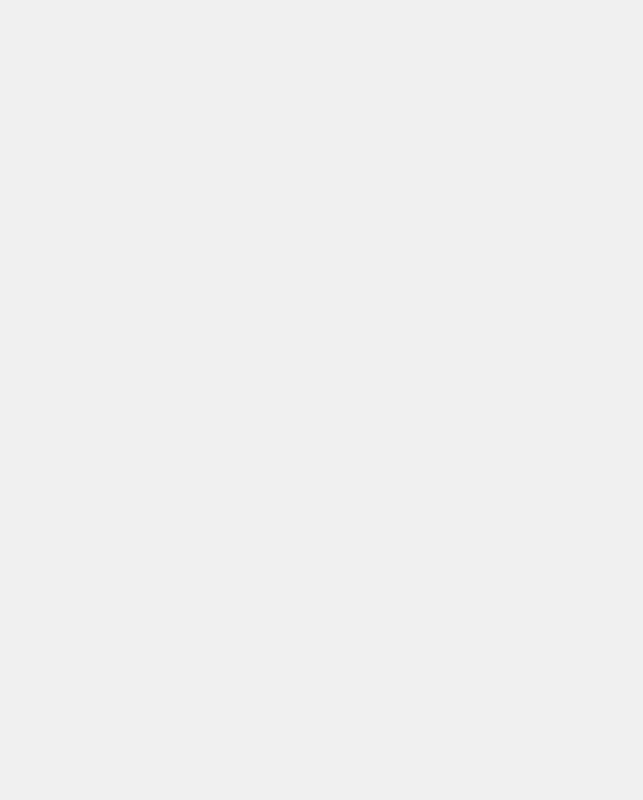
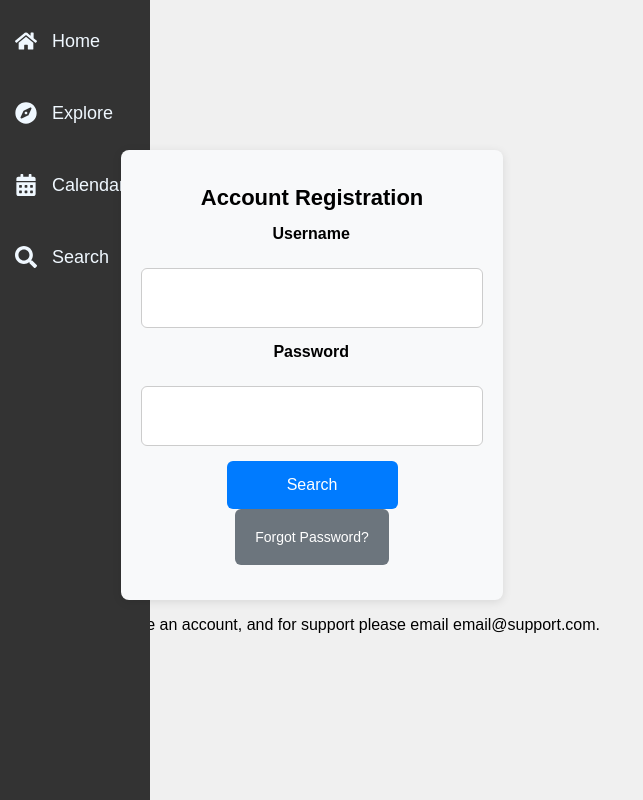
Before and after one commit to P0k3rf4ce/UTMClubHub, a React (Create React App) app: page /#/Login in a window 1280 px wide. Before the commit this address had no page. Shown: the whole page, without its empty margins (0-643 px from the left). Built offline with nearby package versions, Linux system fonts and the light colour scheme.

Commit message:
added login

```diff
--- a/package.json
+++ b/package.json
@@ -13,12 +13,12 @@
   },
   "dependencies": {
     "autoprefixer": "^10.4.20",
-    "html-react-parser": "^5.1.16",
+    "html-react-parser": "^5.1.18",
     "postcss": "^8.4.47",
     "react": "^18.0.0",
     "react-dom": "^18.0.0",
     "react-icons": "^5.3.0",
-    "react-router-dom": "^6.26.2",
+    "react-router-dom": "^6.27.0",
     "react-scripts": "^5.0.1",
     "tailwindcss": "^3.4.11"
   },
--- a/src/App.js
+++ b/src/App.js
@@ -10,6 +10,7 @@ import Home from "./User Interface/Home";
 import SearchPage from "./User Interface/SearchPage";
 import Explore from "./User Interface/Explore"
 import CalendarPage from "./User Interface/CalendarPage";
+import Login from "./User Interface/Login";
 
 export default function App() {
   // Use the correct syntax for declaring and using state
@@ -54,6 +55,7 @@ export default function App() {
         <Route path='/Search' element={<SearchPage></SearchPage>}></Route>
         <Route path='/Explore' element={<Explore></Explore>}></Route>
         <Route path="/Calendar" element={<CalendarPage></CalendarPage>}></Route>
+        <Route path="/Login" element={<Login></Login>}></Route>
       </Routes>
     </HashRouter>
   )
--- /dev/null
+++ b/src/User Interface/Login.css
@@ -0,0 +1,69 @@
+.container {
+    display: flex;
+    flex-direction: column;
+    justify-content: center;
+    align-items: center;
+    width: 100%;
+    height: 100vh; /* Full height */
+    padding: 40px; /* Added more padding */
+  }
+
+  .searchbox {
+    display: flex;
+    flex-direction: column;
+    justify-content: center;
+    align-items: center;
+    width: 100%; /* Take up full width of the container */
+    max-width: 1000px; /* Increased max-width for better spacing */
+    margin-bottom: 30px; /* More space below the form */
+    padding: 20px; /* Padding inside the form area */
+    background-color: #f8f9fa; /* Optional: Light background color for better visibility */
+    border-radius: 8px;
+    box-shadow: 0 2px 10px rgba(0, 0, 0, 0.1); /* Soft shadow for a raised look */
+  }
+
+  .inputbox {
+    width: 100%; /* Ensure the input fields take up full width */
+    padding: 15px; /* Larger padding for bigger input fields */
+    margin: 15px 0; /* Increased margin for more space between fields */
+    border-radius: 6px;
+    border: 1px solid #ccc;
+    font-size: 16px; /* Larger font size for better readability */
+  }
+
+  button {
+    width: 50%; /* Make button full width */
+    padding: 15px; /* Larger padding for a more substantial button */
+    background-color: #007bff;
+    color: white;
+    border: none;
+    border-radius: 6px;
+    cursor: pointer;
+    font-size: 16px; /* Larger font for the button */
+  }
+
+  .button-password {
+    width: 100%; /* Smaller width compared to the primary button */
+    padding: 20px; /* Slightly smaller padding */
+    background-color: #6c757d; /* Different background color */
+    color: white;
+    border: none;
+    border-radius: 6px;
+    cursor: pointer;
+    font-size: 14px; /* Slightly smaller font */
+}
+
+  button:hover {
+    background-color: #0056b3;
+  }
+
+  .item {
+    margin-bottom: 15px; /* More space between labels and inputs */
+  }
+
+  .yap {
+    font-weight: bold;
+    margin-bottom: 10px; /* Added space below label */
+    display: block;
+    font-size: 16px; /* Larger font for labels */
+  }
--- /dev/null
+++ b/src/User Interface/Login.js
@@ -0,0 +1,92 @@
+// Navbar.js
+import React from 'react';
+import Navbar from "./Navbar";
+import { Link } from 'react-router-dom';
+import "./Login.css"
+import { useState } from 'react';
+
+export default function Login(){
+    const [inputValue_user, setInputValue_user] = useState('');
+    const [inputValue_password, setInputValue_password] = useState('');
+
+     // Handle change in username input field
+    const handleUserChange = (event) => {
+    setInputValue_user(event.target.value);
+    };
+
+    // Handle change in password input field
+    const handlePasswordChange = (event) => {
+    setInputValue_password(event.target.value);
+    };
+
+    // Optional: Handle form submission or other actions
+    const handleSubmit = (event) => {
+        event.preventDefault();
+
+        const userData = {
+          username: inputValue_user,
+          password: inputValue_password
+        };
+
+        fetch("https://link.com", {
+          method: 'POST',
+          headers: {
+            'Content-Type': 'application/json'
+          },
+          body: JSON.stringify(userData)
+        })
+        .then(response => {
+          if (!response.ok) {
+            throw new Error('Network response was not ok');
+          }
+          return response.json();
+        })
+        .then(data => {
+          console.log('Success:', data);
+          alert('Login successful!');
+        })
+        .catch(error => {
+          console.error('Error:', error);
+          alert('There was an error with your login. Please try again.');
+        });
+    };
+
+return(
+<div>
+    <div>
+        <Navbar></Navbar>
+    </div>
+    <div className="container">
+    <form onSubmit={handleSubmit}>
+
+        <div className='searchbox'>
+        <h1>Account Registration</h1>
+            <label className="item yap" htmlFor="textInput">Username</label>
+            <input className="inputbox item"
+            id="textInput"
+            type="text"
+            value={inputValue_user}
+            onChange={handleUserChange}
+            />
+
+
+
+            <label className="item yap" htmlFor="textInput"> Password</label>
+            <input className="inputbox item"
+            id="textInput"
+            type="text"
+            value={inputValue_password}
+            onChange={handlePasswordChange}
+            />
+            <button type="submit">Search</button>
+            {/* Link to Forgot Password page */}
+            <Link to="/reset-password">
+                <button type="button" className="button-password">Forgot Password?</button>
+            </Link>
+    </div>
+    </form>
+    <p>Tips: Please make an account, and for support please email email@support.com.</p>
+    </div>
+</div>
+)
+}
--- a/src/User Interface/Navbar.js
+++ b/src/User Interface/Navbar.js
@@ -39,10 +39,12 @@ export default function Navbar() {
           <FaGear className="nav-icon" />
           <span className="nav-text">Settings</span>
         </li>
+        <Link className="a" to="/Login">
         <li className="nav-user-item">
           <FaUser className="nav-icon" />
           <span className="nav-text">Account</span>
         </li>
+        </Link>
       </ul>
     </div>
   );
```
Also changed, not shown: 1 other file (tests, documents, lock files or other folders).
